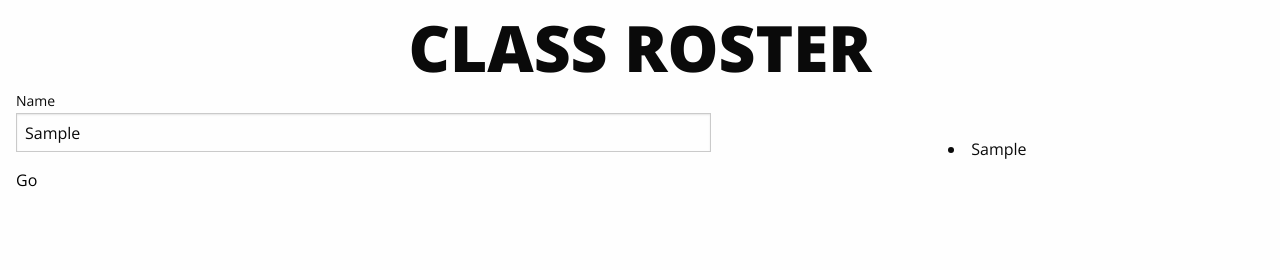
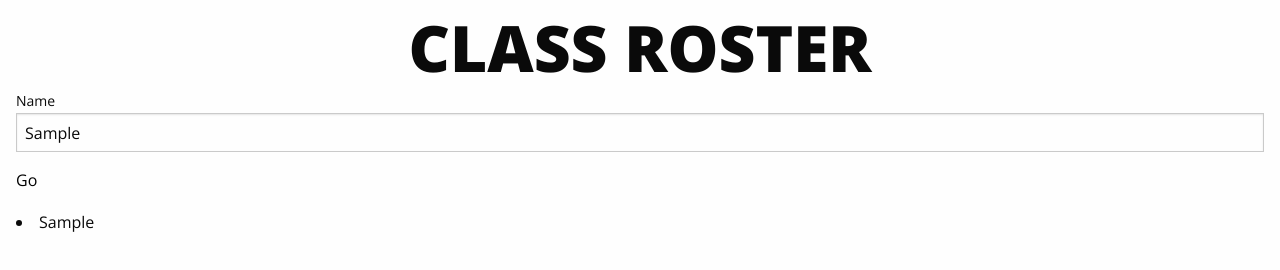
Before and after one commit to tsettle44/class-roster-hw2-, a plain HTML site: page index.html in a window 1280 px wide. Both pictures are taken after typing "Sample" into the empty fields and a click on the button "Go". Drawn offline with nearby package versions, Linux system fonts and the light colour scheme; a web font is replaced by a local one.

Commit message:
Object createElement and block css

```diff
--- a/index.css
+++ b/index.css
@@ -19,7 +19,7 @@ h1 span {
 }
 
 section {
-  display: flex;
+  display: block;
 }
 
 section > div {
@@ -28,7 +28,7 @@ section > div {
 
 .details {
   flex-grow: 1;
-  display: flex;
+  display: block;
   flex-direction: column;
   align-items: center;
   justify-content: center;
--- a/index.js
+++ b/index.js
@@ -1,38 +1,19 @@
-// const App = {
-//     init() {
-//         const roster = document.querySelector('form')
-//         roster.addEventListener('submit', (ev) => this.runSubmit(ev))
-//     },
+const App = {
 
-//     createList() {
-//         const name = document.createElement('li')
-//         name.textContent = roster.name.input
-//         return name
-//     },
+    runSubmit(ev) {
+        ev.preventDefault()
+        const form = ev.target
+        const details = document.querySelector('.details')
 
-//     runSubmit(ev) {
-//         ev.preventDefault()
-//         const roster = ev.target
-//         const details = document.querySelector('.details')
+        const list = document.createElement('li')
+        list.textContent = form.personName.value
+        details.appendChild(list)
+    },
 
-//         const list = this.createList()
-
-//         details.appendChild(list)
-//     }
-
-// }
-// App.init()
-const roster = document.querySelector('form')
-
-const runSubmit = (ev) => {
-    ev.preventDefault()
-    const form = ev.target
-    const details = document.querySelector('.details')
-
-    const list = document.createElement('li')
-    list.textContent = form.personName.value
-    details.appendChild(list)
+    submit() {
+        const roster =  document.querySelector('form')
+        roster.addEventListener('submit', (ev) => this.runSubmit(ev))
+    },
 }
 
-
-roster.addEventListener('submit', runSubmit)
+App.submit()
```
